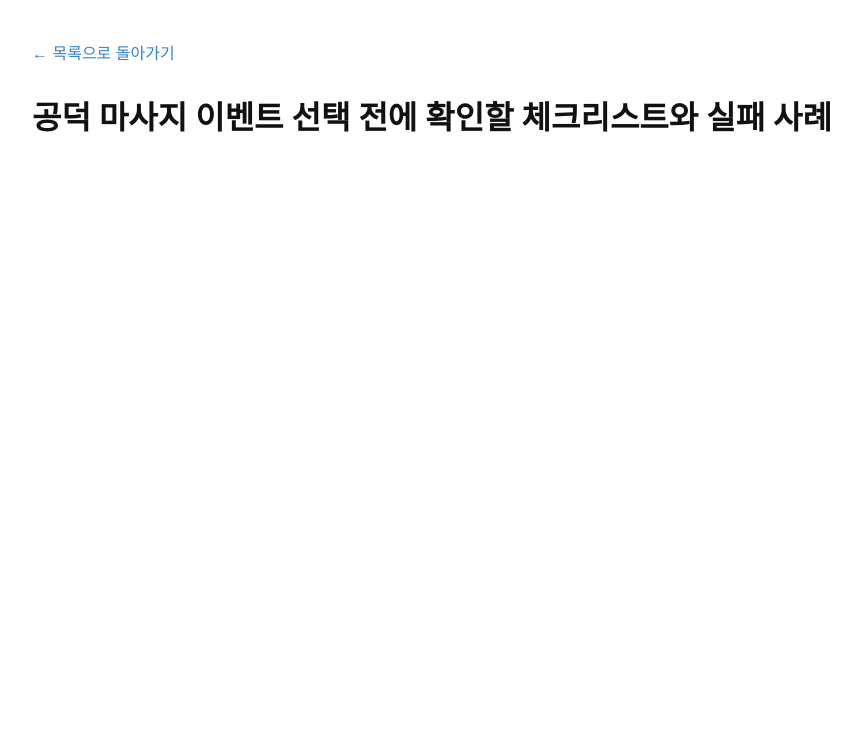
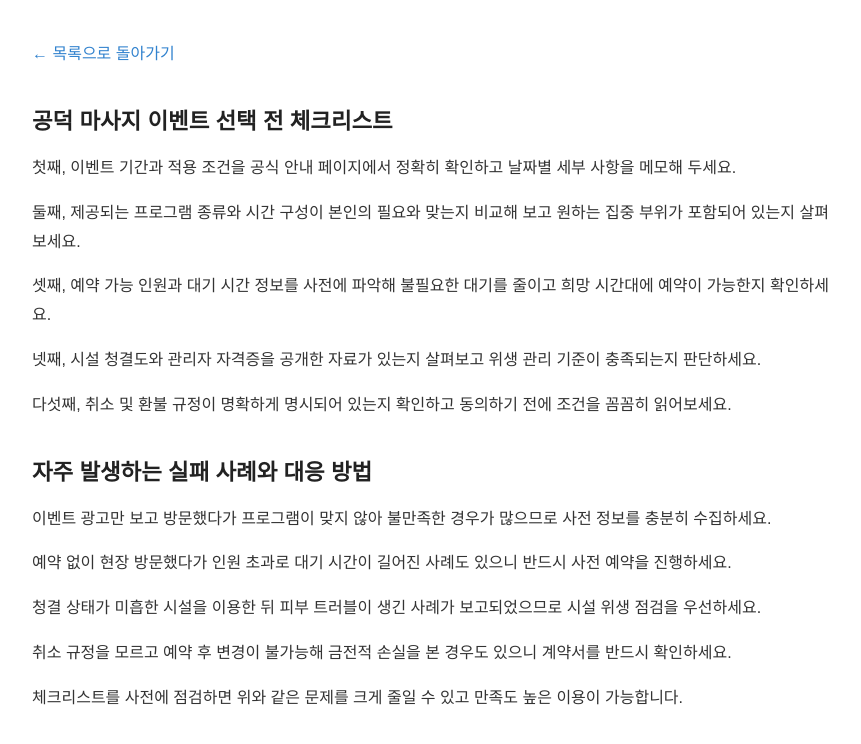
Before and after one commit to sarakinhceo-gif/bp-t3b05-gd-massage-evt, a plain HTML site: page posts/checklist-001-19ie31u.html in a window 1280 px wide. Shown: the whole page, without its empty margins (208-1069 px from the left). Drawn offline with Linux system fonts and the light colour scheme.

Commit message:
fix: 프롬프트 유출·한자 조각·반복 파손 제거 (2 files)

```diff
--- a/posts/checklist-001-19ie31u.html
+++ b/posts/checklist-001-19ie31u.html
@@ -20,9 +20,18 @@
     <a href="../index.html">← 목록으로 돌아가기</a>
   </header>
   <main>
-    <h1>공덕 마사지 이벤트 선택 전에 확인할 체크리스트와 실패 사례</h1>
-    <article>
-
+<h2>공덕 마사지 이벤트 선택 전 체크리스트</h2>
+<p>첫째, 이벤트 기간과 적용 조건을 공식 안내 페이지에서 정확히 확인하고 날짜별 세부 사항을 메모해 두세요.</p>
+<p>둘째, 제공되는 프로그램 종류와 시간 구성이 본인의 필요와 맞는지 비교해 보고 원하는 집중 부위가 포함되어 있는지 살펴보세요.</p>
+<p>셋째, 예약 가능 인원과 대기 시간 정보를 사전에 파악해 불필요한 대기를 줄이고 희망 시간대에 예약이 가능한지 확인하세요.</p>
+<p>넷째, 시설 청결도와 관리자 자격증을 공개한 자료가 있는지 살펴보고 위생 관리 기준이 충족되는지 판단하세요.</p>
+<p>다섯째, 취소 및 환불 규정이 명확하게 명시되어 있는지 확인하고 동의하기 전에 조건을 꼼꼼히 읽어보세요.</p>
+<h2>자주 발생하는 실패 사례와 대응 방법</h2>
+<p>이벤트 광고만 보고 방문했다가 프로그램이 맞지 않아 불만족한 경우가 많으므로 사전 정보를 충분히 수집하세요.</p>
+<p>예약 없이 현장 방문했다가 인원 초과로 대기 시간이 길어진 사례도 있으니 반드시 사전 예약을 진행하세요.</p>
+<p>청결 상태가 미흡한 시설을 이용한 뒤 피부 트러블이 생긴 사례가 보고되었으므로 시설 위생 점검을 우선하세요.</p>
+<p>취소 규정을 모르고 예약 후 변경이 불가능해 금전적 손실을 본 경우도 있으니 계약서를 반드시 확인하세요.</p>
+<p>체크리스트를 사전에 점검하면 위와 같은 문제를 크게 줄일 수 있고 만족도 높은 이용이 가능합니다.</p>
 </main>
 </body>
 </html>
```
Also changed, not shown: posts/checklist-001-rauvow.html (+6 -1 lines).
